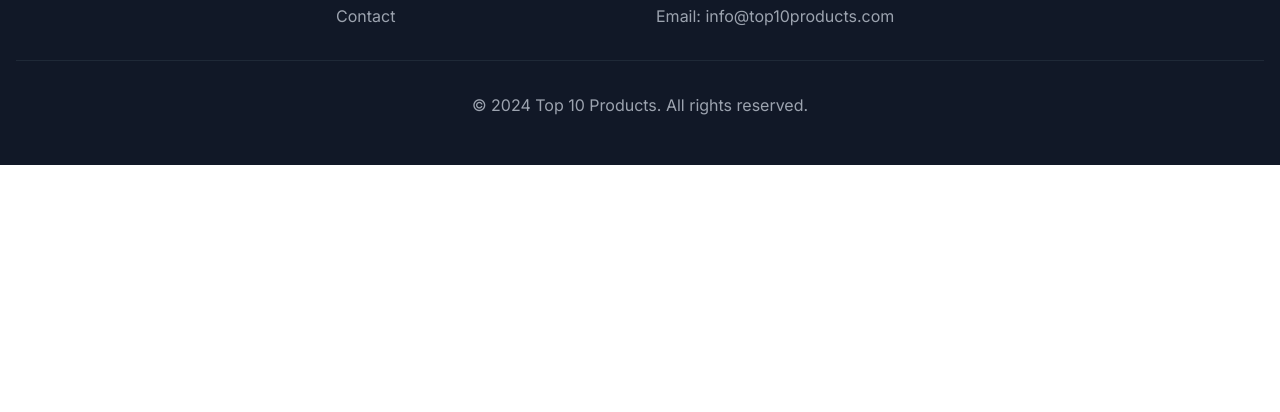
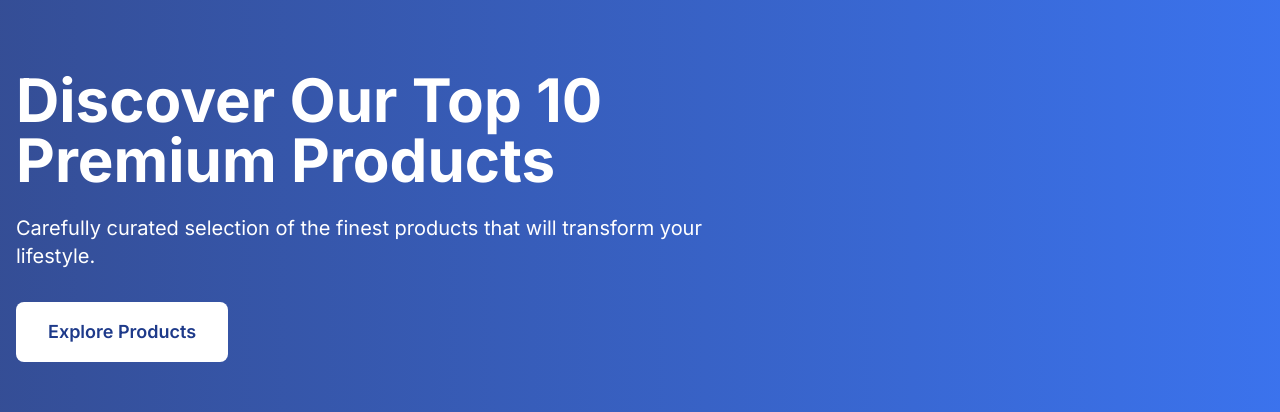
Before and after one commit to wanmnr/next-buynow, a Next.js app: page / in a window 1280 px wide. Shown: the part 184-596 px from the top of the page. Built offline with nearby package versions, Linux system fonts and the light colour scheme.

Commit message:
feat(home): add Hero component for homepage
Introduced the `Hero` component to the homepage. This component displays a full-screen section with a prominent headline, description, and call-to-action button linking to the products section.

```diff
--- /dev/null
+++ b/app/components/home/Hero.tsx
@@ -0,0 +1,27 @@
+// components/home/Hero.tsx
+import Link from "next/link";
+
+export default function Hero() {
+  return (
+    <section className="relative h-screen flex items-center">
+      <div className="absolute inset-0 bg-gradient-to-r from-blue-900 to-blue-600 opacity-90" />
+      <div className="container mx-auto px-4 z-10 text-white">
+        <div className="max-w-3xl">
+          <h1 className="text-5xl md:text-6xl font-bold mb-6">
+            Discover Our Top 10 Premium Products
+          </h1>
+          <p className="text-xl mb-8">
+            Carefully curated selection of the finest products that will
+            transform your lifestyle.
+          </p>
+          <Link
+            href="/#products"
+            className="inline-block bg-white text-blue-900 px-8 py-4 rounded-lg font-semibold text-lg hover:bg-blue-50 transition-colors"
+          >
+            Explore Products
+          </Link>
+        </div>
+      </div>
+    </section>
+  );
+}
```
